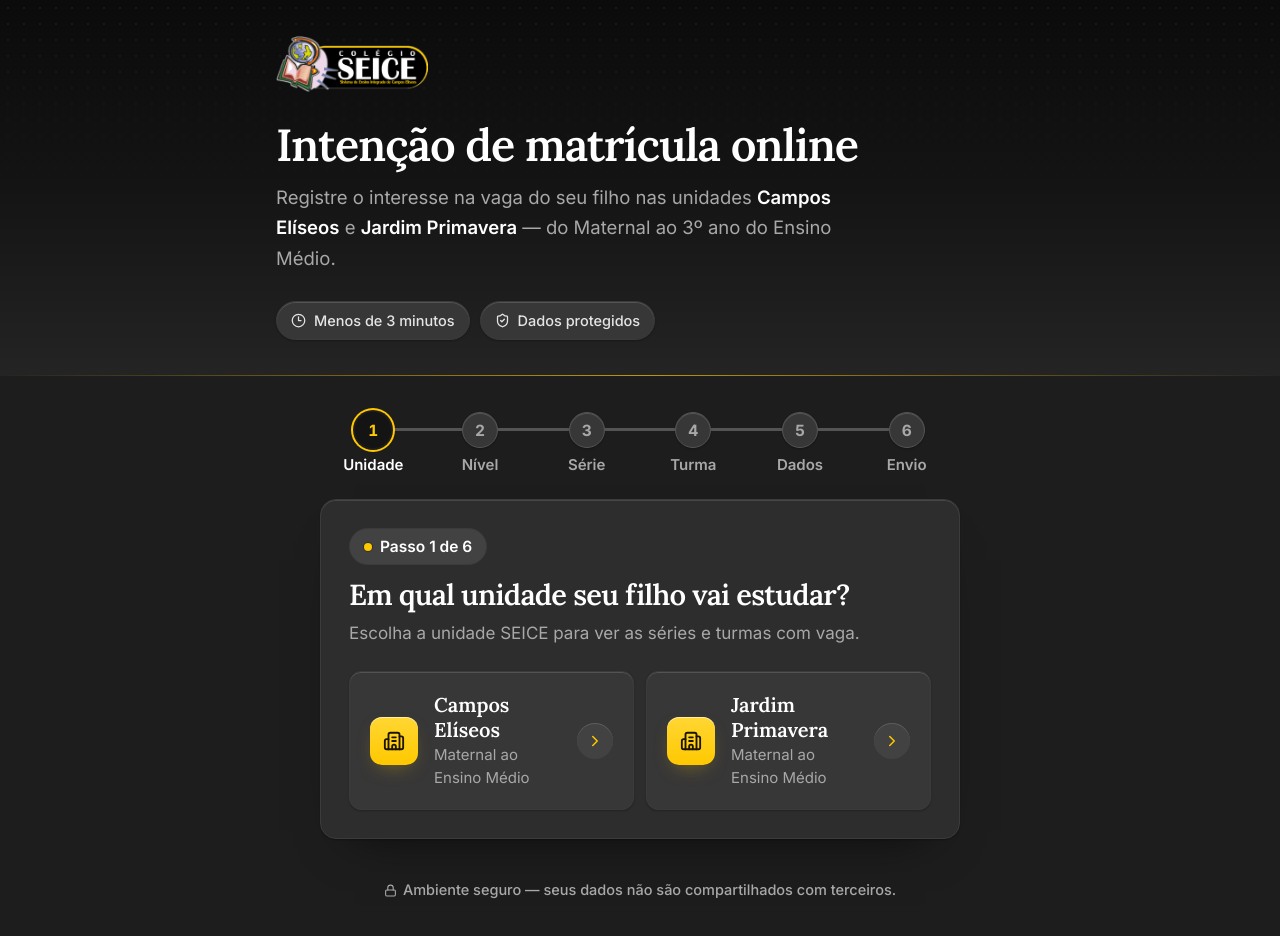
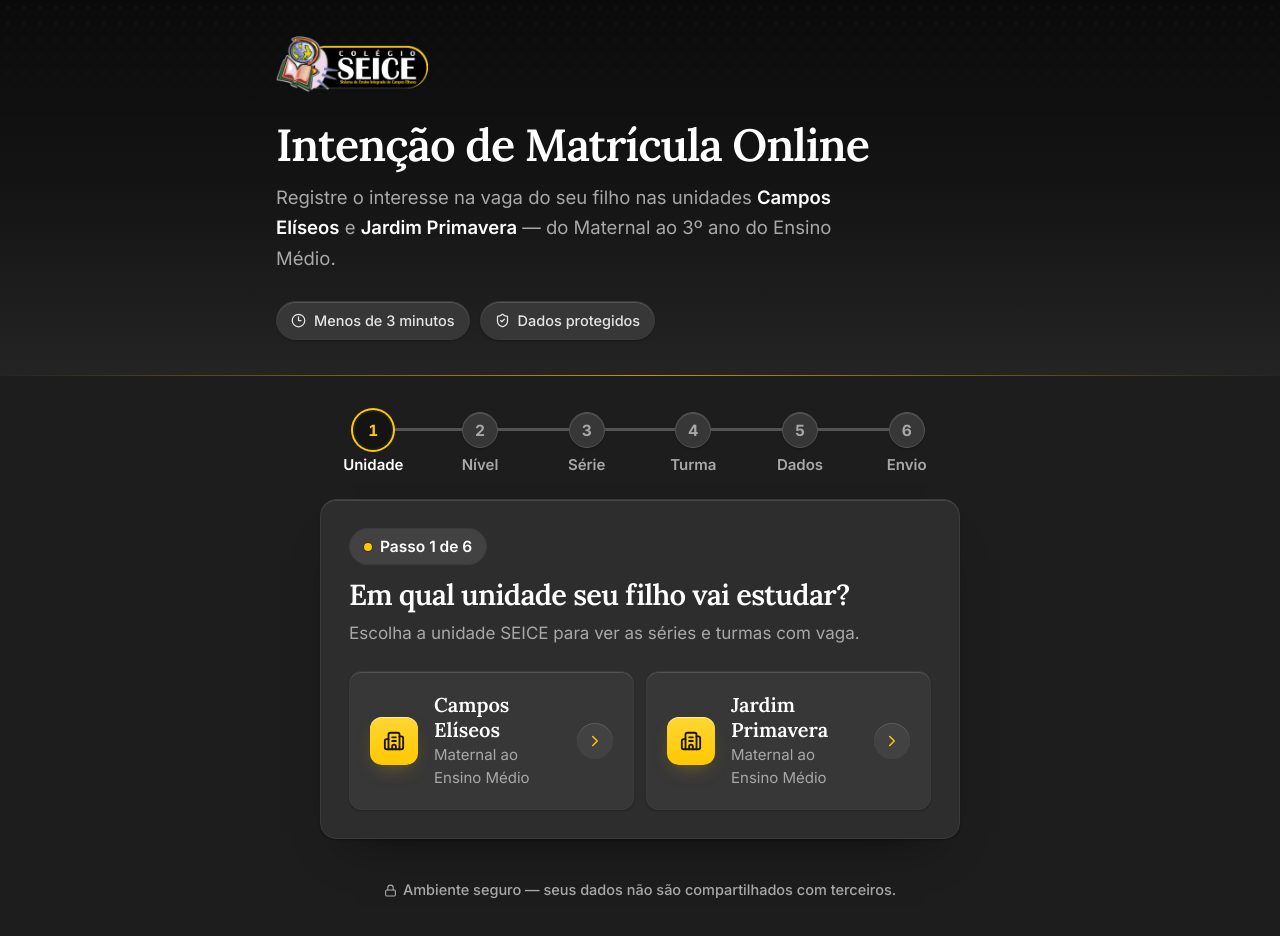
Before and after one commit to joaodorast/seice-intencao-matricula, a React (Vite) app: page / in a window 1280 px wide. Shown: the top 936 px of the page. Built offline with nearby package versions, Linux system fonts and the light colour scheme; no server answers.

Commit message:
Deixa o titulo Intencao de Matricula Online com iniciais maiusculas

```diff
--- a/src/components/Header.tsx
+++ b/src/components/Header.tsx
@@ -27,7 +27,7 @@ export default function Header() {
 
         <div>
           <h1 className="font-display text-[33.5px] font-semibold leading-[1.12] tracking-tight text-seice-ink sm:text-[45px]">
-            Intenção de matrícula online
+            Intenção de Matrícula Online
           </h1>
           <p className="mt-3 max-w-xl text-[17.5px] leading-relaxed text-seice-muted sm:text-[18.5px]">
             Registre o interesse na vaga do seu filho nas unidades{" "}
```
